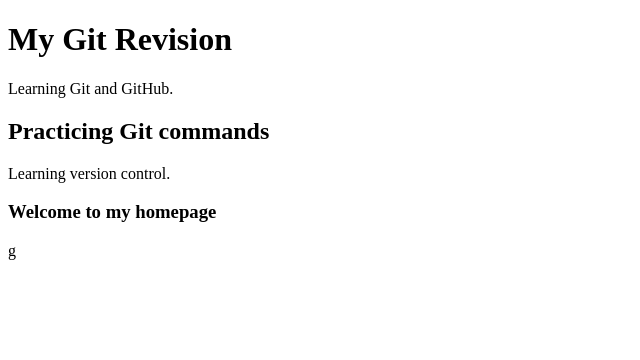
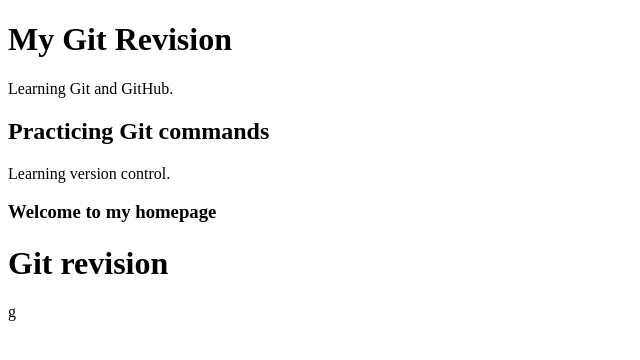
Before and after one commit to ManideepNarla22/coding-revision, a plain HTML site: page index.html in a window 1280 px wide. Shown: the whole page, without its empty margins (0-640 px from the left). Drawn offline with Linux system fonts and the light colour scheme.

Commit message:
added a new heading

```diff
--- a/index.html
+++ b/index.html
@@ -9,5 +9,6 @@
     <h2>Practicing Git commands</h2>
     <p>Learning version control.</p>
     <h3>Welcome to my homepage</h3>
+    <h1>Git revision</h1>
 </body>
 </html>g
```
